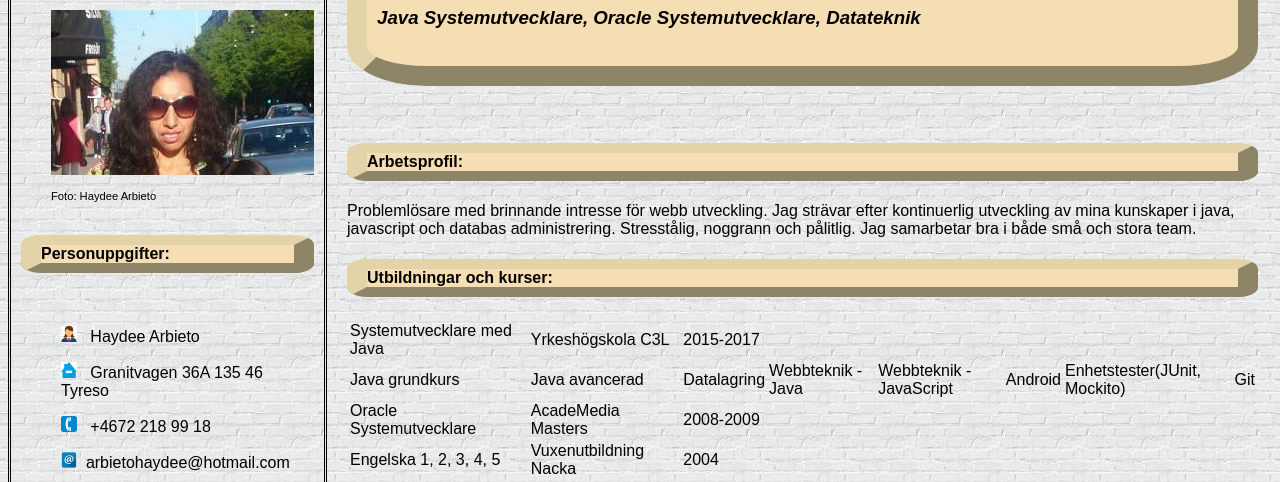
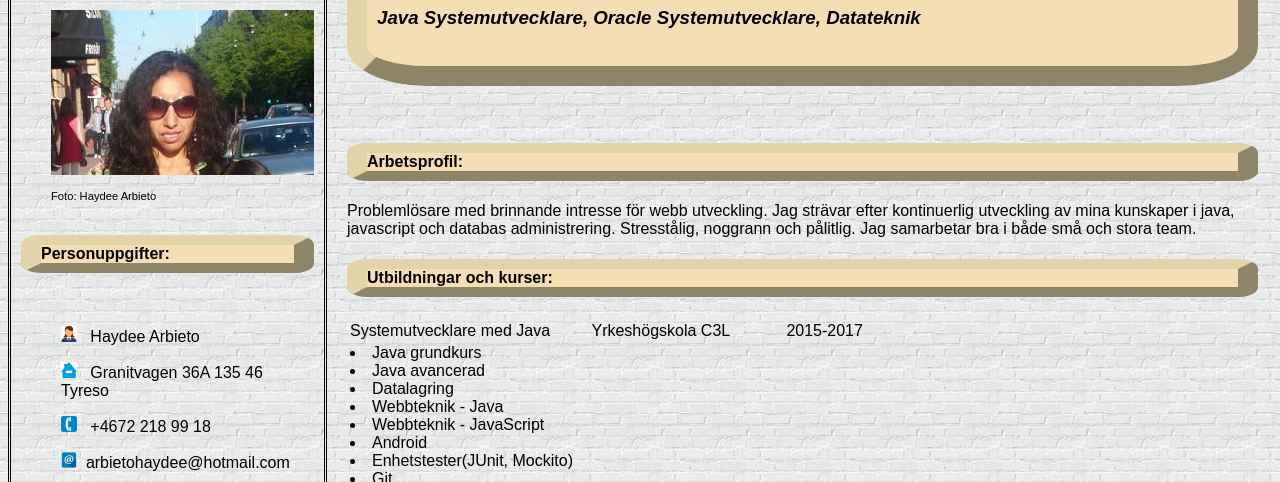
Before and after one commit to HaydeeArbieto/cv.github.io, a plain HTML site: page index.html in a window 1280 px wide. Shown: the part 101-583 px from the top of the page. Drawn offline with Linux system fonts and the light colour scheme.

Commit message:
ändrat utbilningar

```diff
--- a/index.html
+++ b/index.html
@@ -56,14 +56,15 @@
                 <td>2015-2017</td>
               </tr>
               <tr>
-                <td> Java grundkurs </td>
-                <td> Java avancerad </td>
-                <td> Datalagring </td>
-                <td> Webbteknik - Java </td>
-                <td> Webbteknik - JavaScript </td>
-                <td> Android </td>
-                <td> Enhetstester(JUnit, Mockito) </td>
-                <td> Git </td>
+                <td> <li> Java grundkurs </li>
+                     <li> Java avancerad </li>
+                     <li> Datalagring </li>
+                     <li> Webbteknik - Java </li>
+                     <li> Webbteknik - JavaScript </li>
+                     <li> Android </li>
+                     <li> Enhetstester(JUnit, Mockito) </li>
+                     <li> Git </li>
+                </td>
                 </tr>
               <tr>
                 <td>Oracle Systemutvecklare</td>
```
